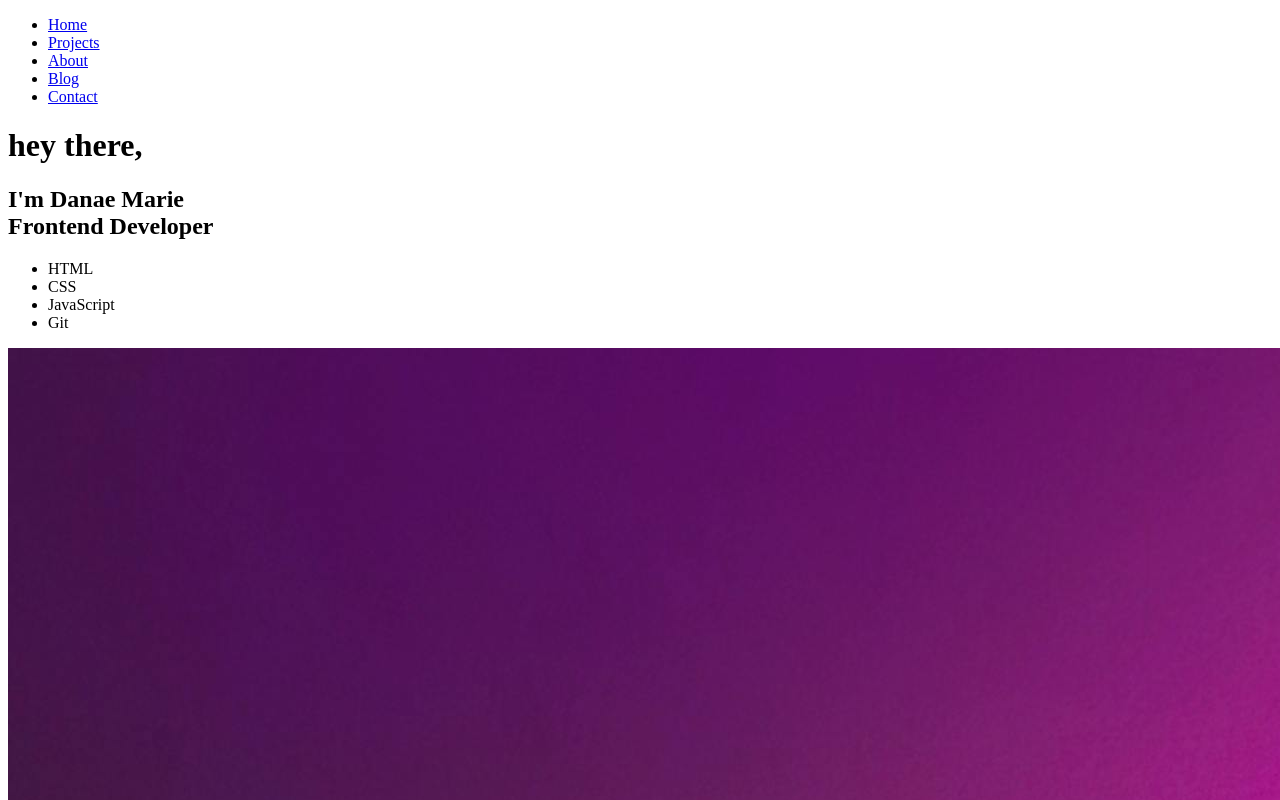
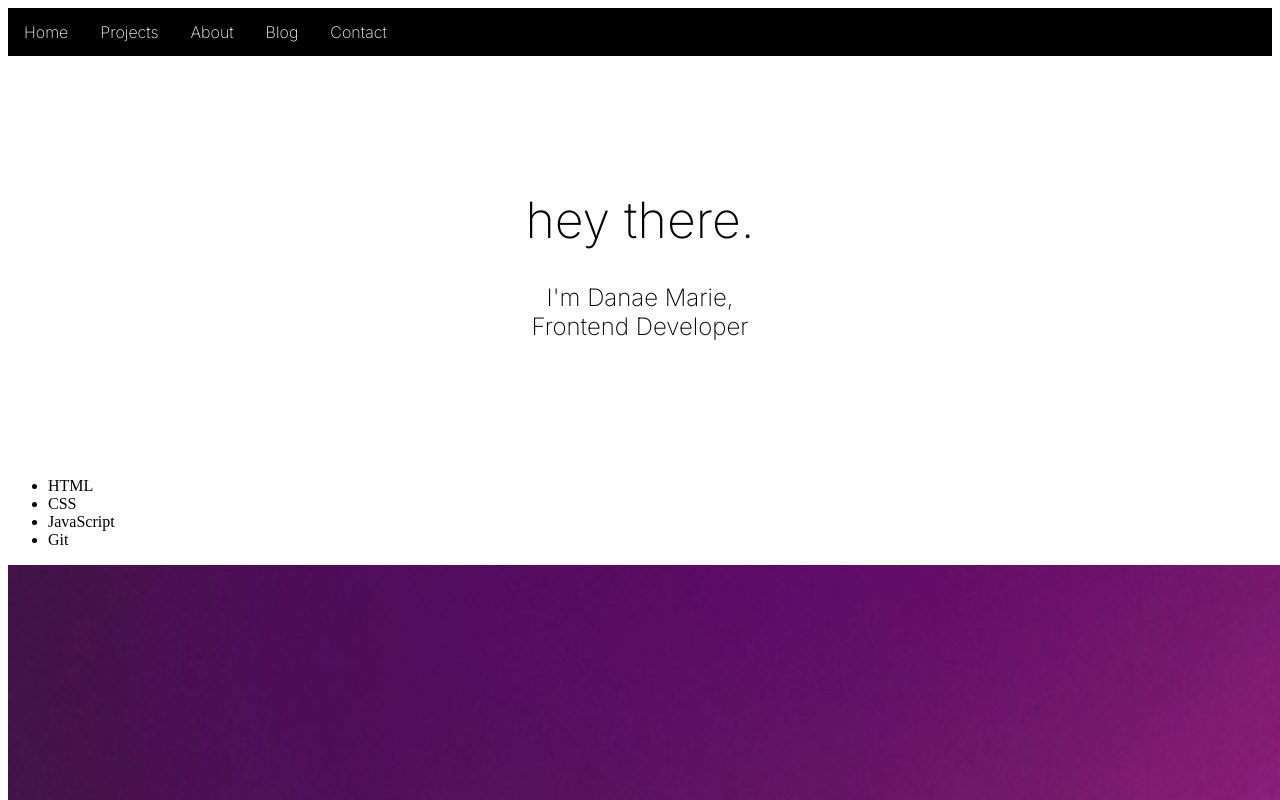
Before and after one commit to itsdanaemarie/portfolio, a plain HTML site: page index.html in a window 1280 px wide. Shown: the top 800 px of the page. Drawn offline with Linux system fonts and the light colour scheme.

Commit message:
added styling for nav and hero

```diff
--- a/index.html
+++ b/index.html
@@ -14,8 +14,9 @@
 <body>
     <!--NAVIGATION-->
     <header>
+        <div>
             <nav>
-                <ul>
+                <ul class="nav-menu">
                     <li><a href="#">Home</a></li>
                     <li><a href="#featured">Projects</a></li>
                     <li><a href="#about">About</a></li>
@@ -27,12 +28,12 @@
     </header>
 
     <!--HERO-->
-   <div>
+   <div class="hero">
         <h1>
-            hey there,
+            hey there.
         </h1>
         <h2>
-            I'm Danae Marie <br>
+            I'm Danae Marie, <br>
             Frontend Developer
         </h2>
     </div>
--- a/styles.css
+++ b/styles.css
@@ -0,0 +1,44 @@
+h1, h2 {
+    font-family: "Inter";
+    font-weight: normal;
+    color: black;
+}
+
+/* NAVIGATION */
+.nav-menu {
+    list-style-type: none;
+    background-color: black;
+    margin: 0;
+    padding: 0;
+    overflow: hidden;
+}
+
+.nav-menu li {
+    float: left;
+}
+
+.nav-menu li a {
+    display: block;
+    font-family: "Inter";
+    color: white;
+    text-align: center;
+    padding: 14px 16px;
+    text-decoration: none;
+}
+
+.nav-menu li a:hover {
+    background-color: orangered;
+}
+
+/* HERO */
+
+.hero {
+    text-align: center;
+    margin: auto;
+    width: 50%;
+    padding-top: 100px;
+    padding-bottom: 100px;
+}
+.hero h1 {
+    font-size: 50px;
+}
```
